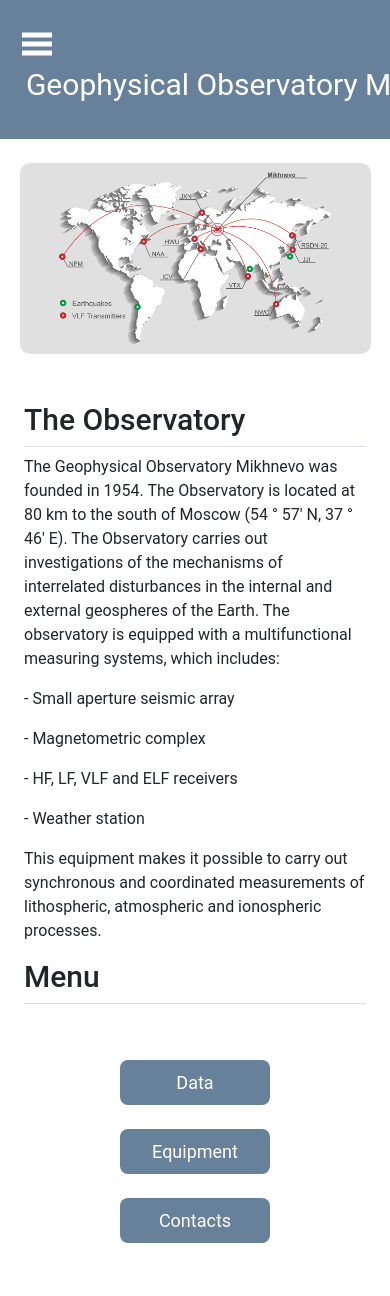
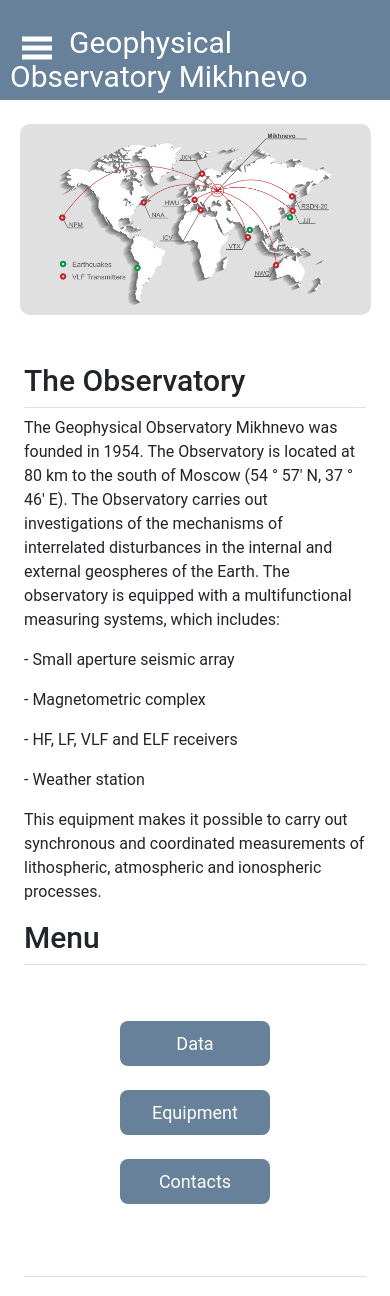
Before and after one commit to katyacoffee/WebSite, a Django app: page / in a window 390 px wide. Shown: the top 1296 px of the page. Run offline with Django 4.2, Linux system fonts and the light colour scheme; some libraries are stand-ins or nearby versions.

Commit message:
fix navbar

```diff
--- a/templates/index.html
+++ b/templates/index.html
@@ -10,47 +10,17 @@
     <link href="{% static 'bootstrap.min.css' %}" rel="stylesheet">
 </head>
 
-
-{#<div style="margin-top:210px;padding:15px 15px 2500px;font-size:30px">#}
-{#  <p><b>This example demonstrates how to shrink a navigation bar when the user starts to scroll the page.</b></p>#}
-{#  <p>Scroll down this frame to see the effect!</p>#}
-{#  <p>Scroll to the top to remove the effect.</p>#}
-{#  <p><b>Note:</b> We have also made the navbar responsive, resize the browser window to see the effect.</p>#}
-{#  <p>Lorem ipsum dolor dummy text to enable scrolling, sit amet, consectetur adipiscing elit, sed do eiusmod tempor incididunt ut labore et dolore magna aliqua. Ut enim ad minim veniam, quis nostrud exercitation ullamco laboris nisi ut aliquip ex ea commodo consequat. Duis aute irure dolor in reprehenderit in voluptate velit esse cillum dolore eu fugiat nulla pariatur. Excepteur sint occaecat cupidatat non proident, sunt in culpa qui officia deserunt mollit anim id est laborum.</p>#}
-{#</div>#}
-
-{#<script>#}
-{#// When the user scrolls down 80px from the top of the document, resize the navbar's padding and the logo's font size#}
-{#window.onscroll = function() {scrollFunction()};#}
-{##}
-{#function scrollFunction() {#}
-{#  if (document.body.scrollTop > 80 || document.documentElement.scrollTop > 80) {#}
-{#    document.getElementById("navbar").style.padding = "30px 10px";#}
-{#    document.getElementById("logo").style.fontSize = "25px";#}
-{#  } else {#}
-{#    document.getElementById("navbar").style.padding = "80px 10px";#}
-{#    document.getElementById("logo").style.fontSize = "35px";#}
-{#  }#}
-{#}#}
-{#</script>#}
-
-{#<body>#}
-{#<main>#}
-
-
+<body>
+    <main>
         <style>
-    * {box-sizing: border-box;}
-
-    body {
-      margin: 0;
-      font-family: Roboto, sans-serif;
-    }
-
-    #ham-icon {
+            .ham-icon {
                 vertical-align: middle;
                 justify-content: center;
-        width: 10%;
-        height: 10%;
+                height: 30px;
+                width: 30px;
+                padding: 0;
+                {#width: 10%;#}
+                {#height: 10%;#}
             }
 
             #navbar {
@@ -58,36 +28,43 @@
               background-color: #68819a;
               font-family: 'Roboto', sans-serif;
               padding: 30px 10px;
+                vertical-align: center;
               {#transition: 0.4s;#}
               {#position: fixed;#}
               width: 100%;
+                height: 100px;
               top: 0;
               {#z-index: 99;#}
             }
 
             #navbar a {
-      float: left;
+              {#float: left;#}
               color: White;
               text-align: center;
-      padding: 12px;
+              {#padding: 12px;#}
+                margin-left: 12px;
               text-decoration: none;
               font-family: 'Roboto', sans-serif;
               font-size: 20px;
               line-height: 25px;
               border-radius: 4px;
               transition: 0.4s;
+                justify-content: center;
+                    align-items: center;
             }
 
             #navbar #logo {
               font-size: 30px;
+                margin: 12px;
               {#font-weight: bold;#}
-      transition: 0.4s;
+              {#transition: 0.4s;#}
               min-width: 500px;
             }
 
             #navbar a:hover {
               background-color: #68819a;
               color: #b2a9a9;
+                margin-left: 12px;
             }
 
             {##navbar a.active {#}
@@ -101,77 +78,62 @@
               transition: 0.4s;
             }
 
+            .ham-icon {
+                    vertical-align: middle;
+                    justify-content: center;
+                    align-items: center;
+                    height: 30px;
+                    width: 30px;
+                    padding: 0;
+                }
+
             @media screen and (max-width: 980px) {
             {##navbar {#}
             {#padding: 20px 10px !important;#}
             {#overflow: hidden;#}
             {#}#}
+                #navbar {
+                  overflow: hidden;
+                  background-color: #68819a;
+                  font-family: 'Roboto', sans-serif;
+                  padding: 30px 10px;
+                    vertical-align: middle;
+                  {#transition: 0.4s;#}
+                  {#position: fixed;#}
+                  width: 100%;
+                    height: 100px;
+                  top: 0;
+                  {#z-index: 99;#}
+                }
                 #navbar #logo {
-        {#font-size: 30px;#}
-        {#transition: 0.4s;#}
+                {#font-size: 30px;#}{#transition: 0.4s;#}
                     text-align: center;
                 {#float: right;#}
                     align-items: center;
                     justify-content: center;
+                    {#margin: 12px;#}
                 {#min-width: 550px;#}
                 }
+
                 #navbar a {
-        float: none;
-        {#display: flex;#}
-        text-align: left;
+                  {#float: none;#}
+                  color: White;
+                  text-align: center;
+                  {#padding: 12px;#}
+                    margin-left: 12px;
+                  text-decoration: none;
+                  font-family: 'Roboto', sans-serif;
+                  font-size: 20px;
+                  line-height: 25px;
+                  border-radius: 4px;
+                  transition: 0.4s;
+                    justify-content: center;
+                    align-items: center;
                 }
+
                 #navbar-right {
-        {#float: none;#}
-        display: none;
+                {#float: none;#} display: none;
                 }
-      #ham-icon {
-        vertical-align: middle;
-        justify-content: center;
-        width: 10%;
-        height: 10%;
-      }
-    }
-</style>
-
-<body>
-
-    <div id="navbar">
-        <a href="#" class="ham-icon" style="align-items: center;">
-            <svg width="30" height="30">
-                <path d="M0,5 30,5" stroke="#ffffff" stroke-width="5"></path>
-                <path d="M0,14 30,14" stroke="#ffffff" stroke-width="5"></path>
-                <path d="M0,23 30,23" stroke="#ffffff" stroke-width="5"></path>
-            </svg>
-        </a>
-{#        <a href="/" class="header_1" style="text-align: center">#}
-{#            <span style=" font-family: 'Roboto', sans-serif; display: inline-flex; align-items: center; justify-content: center; color: #ffffff; margin: 0 auto; font-size: 27px; vertical-align: center">Geophysical Observatory Mikhnevo</span>#}
-
-
-                    {#              font-size: 3vw;#}
-{#                      <a1 href="/data" style="font-family: 'Roboto', sans-serif;">Data</a1>#}
-{#                      <a1 href="#contact">Equipment</a1>#}
-{#                      <a1 href="#about">Contacts</a1>#}
-{#        </a>#}
-
-
-      <a href="/" id="logo" style="display: inline-flex; align-items: center; justify-content: center; color: #ffffff; margin: 0 auto; vertical-align: center">Geophysical Observatory Mikhnevo</a>
-      <div id="navbar-right">
-        <a href="/data" style="font-family: 'Roboto', sans-serif;">Data</a>
-        <a href="/equipment" style="font-family: 'Roboto', sans-serif;">Equipment</a>
-        <a href="/contacts" style="font-family: 'Roboto', sans-serif;">Contacts</a>
-      </div>
-    </div>
-</body>
-
-<body>
-<main>
-
-
-    <style>
-        * {
-            padding: 0;
-            margin: 0;
-            box-sizing: border-box;
             }
 
             .sidenav {
@@ -220,15 +182,15 @@
             }
 
             /* Style page content - use this if you want to push the page content to the right when you open the side navigation */
-        #main {
-            transition: margin-left 0.4s cubic-bezier(0.18, 0.89, 0.32, 1.28);
-            padding: 20px;
-            width: 100%;
-        }
-
-        body {
-            overflow-x: hidden;
-        }
+            {##main {#}
+            {#    transition: margin-left 0.4s cubic-bezier(0.18, 0.89, 0.32, 1.28);#}
+            {#    padding: 20px;#}
+            {#    width: 100%;#}
+            {#}#}
+            {##}
+            {#body {#}
+            {#    overflow-x: hidden;#}
+            {#}#}
 
             /* Add a black background color to the top navigation */
             .topnav {
@@ -291,12 +253,12 @@
                 font-size: 1.5rem;
             }
 
-        .ham-icon {
-            vertical-align: middle;
-            justify-content: center;
-            width: 10%;
-            height: 10%;
-        }
+            {#.ham-icon {#}
+            {#    vertical-align: middle;#}
+            {#    justify-content: center;#}
+            {#    width: 10%;#}
+            {#    height: 10%;#}
+            {#}#}
 
             .topnav a1 {
               float: right;
@@ -311,7 +273,32 @@
               color: #b2a9a9;
             }
         </style>
+        <div id="navbar">
+            <a href="#" class="ham-icon" {# style="align-items: center;" #}>
+                <svg width="30" height="30">
+                    <path d="M0,5 30,5" stroke="#ffffff" stroke-width="5"></path>
+                    <path d="M0,14 30,14" stroke="#ffffff" stroke-width="5"></path>
+                    <path d="M0,23 30,23" stroke="#ffffff" stroke-width="5"></path>
+                </svg>
+            </a>
+    {#        <a href="/" class="header_1" style="text-align: center">#}
+    {#            <span style=" font-family: 'Roboto', sans-serif; display: inline-flex; align-items: center; justify-content: center; color: #ffffff; margin: 0 auto; font-size: 27px; vertical-align: center">Geophysical Observatory Mikhnevo</span>#}
 
+
+                        {#              font-size: 3vw;#}
+    {#                      <a1 href="/data" style="font-family: 'Roboto', sans-serif;">Data</a1>#}
+    {#                      <a1 href="#contact">Equipment</a1>#}
+    {#                      <a1 href="#about">Contacts</a1>#}
+    {#        </a>#}
+
+
+          <a href="/" id="logo">Geophysical Observatory Mikhnevo</a>
+          <div id="navbar-right">
+            <a href="/data" style="font-family: 'Roboto', sans-serif;">Data</a>
+            <a href="/equipment" style="font-family: 'Roboto', sans-serif;">Equipment</a>
+            <a href="/contacts" style="font-family: 'Roboto', sans-serif;">Contacts</a>
+          </div>
+        </div>
         <div id="sideNavigation" class="sidenav">
             <a href="#" class="close-btn">&times;</a>
             <a href="/data" style="font-family: 'Roboto', sans-serif;">Data</a>
```
Lines whose indentation alone changed are shown as unchanged.
